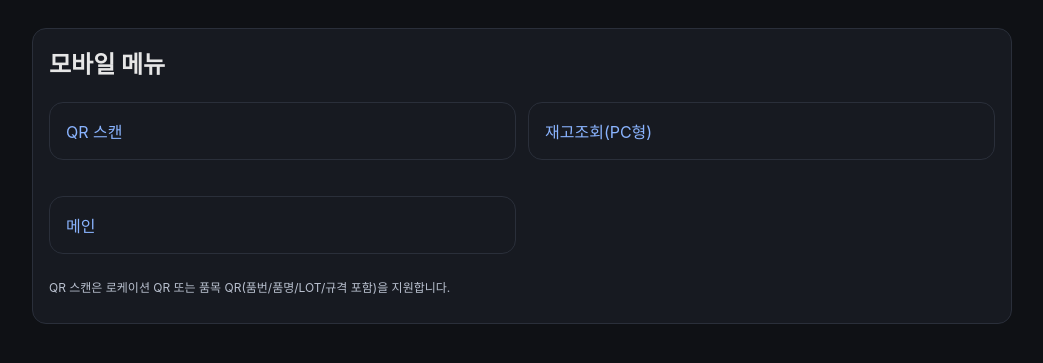
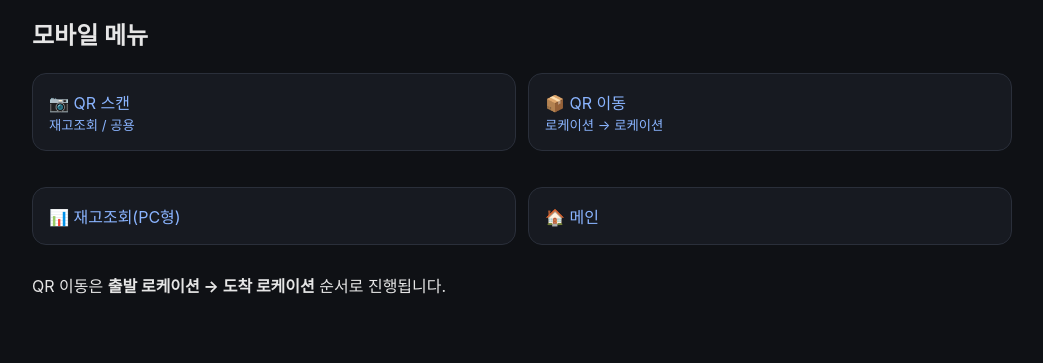
Before and after one commit to dlahtp44-prog/pars-wms-test, a FastAPI app: page /m in a window 1280 px wide. Shown: the top 363 px of the page, without its empty margins (118-1161 px from the left). Run offline with FastAPI, Linux system fonts and the light colour scheme.

Commit message:
Update home.html

```diff
--- a/app/templates/m/home.html
+++ b/app/templates/m/home.html
@@ -1,19 +1,44 @@
-<!doctype html>
-<html lang="ko"><head>
-  <meta charset="utf-8"/>
-  <meta name="viewport" content="width=device-width, initial-scale=1"/>
-  <link rel="stylesheet" href="/static/app.css"/>
-  <title>모바일</title>
-</head><body>
+<!DOCTYPE html>
+<html lang="ko">
+<head>
+    <meta charset="UTF-8">
+    <title>모바일 메뉴</title>
+    <meta name="viewport" content="width=device-width, initial-scale=1.0">
+    <link rel="stylesheet" href="/static/app.css">
+</head>
+<body>
+
 <div class="container">
-  <div class="card">
     <h2>모바일 메뉴</h2>
+
     <div class="grid">
-      <a class="card" href="/m/qr">QR 스캔</a>
-      <a class="card" href="/page/inventory">재고조회(PC형)</a>
-      <a class="card" href="/">메인</a>
+        <!-- 공용 QR (재고조회/분기) -->
+        <a class="card" href="/m/qr">
+            📷 QR 스캔<br>
+            <small>재고조회 / 공용</small>
+        </a>
+
+        <!-- 🔥 추가: 이동 전용 QR -->
+        <a class="card" href="/m/qr?mode=move">
+            📦 QR 이동<br>
+            <small>로케이션 → 로케이션</small>
+        </a>
+
+        <!-- PC형 재고조회 -->
+        <a class="card" href="/page/inventory">
+            📊 재고조회(PC형)
+        </a>
+
+        <!-- 메인 -->
+        <a class="card" href="/">
+            🏠 메인
+        </a>
     </div>
-    <p class="small">QR 스캔은 로케이션 QR 또는 품목 QR(품번/품명/LOT/규격 포함)을 지원합니다.</p>
-  </div>
+
+    <p class="hint">
+        QR 이동은 <b>출발 로케이션 → 도착 로케이션</b> 순서로 진행됩니다.
+    </p>
 </div>
-</body></html>
+
+</body>
+</html>
```
